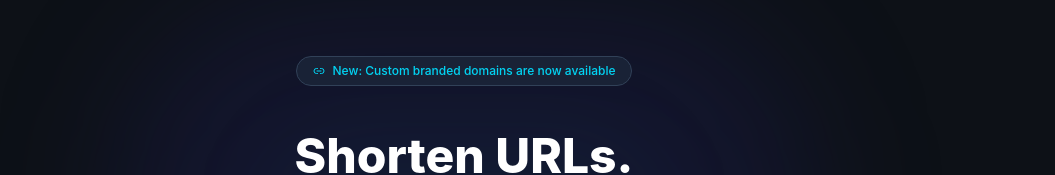
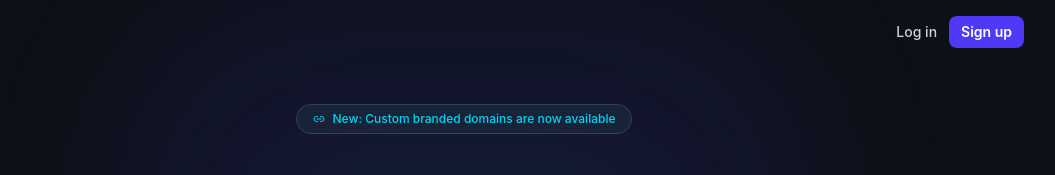
Before and after one commit to AswathS2009/URL-SHORTNER, a React (Vite) app in the folder client/: page / in a window 1280 px wide. Shown: the top 175 px of the page, without its empty margins (176-1231 px from the left). Built offline with nearby package versions, Linux system fonts and the light colour scheme; no server answers.

Commit message:
now users can generate short urls without login and if recent urls needed they need to login

```diff
--- a/client/src/components/home/UrlShortener.jsx
+++ b/client/src/components/home/UrlShortener.jsx
@@ -22,13 +22,15 @@ export default function UrlShortener({
   const [authNotice, setAuthNotice] = useState("");
 
   const handleShorten = async () => {
+    // Allow shortening without authentication. If the user is not logged in,
+    // the link will be created anonymously and won't appear in Recent Links.
     if (!isAuthenticated) {
-      setAuthNotice("Please log in or sign up to generate short URLs.");
-      onRequireLogin?.();
-      return;
+      setAuthNotice(
+        "Short URL will be created anonymously — log in to save it to your account."
+      );
+    } else {
+      setAuthNotice("");
     }
-
-    setAuthNotice("");
 
     try {
       const payload = { original_url: url };
@@ -36,12 +38,12 @@ export default function UrlShortener({
         payload.custom_code = customCode.trim();
       }
 
+      const headers = { "Content-Type": "application/json" };
+      if (isAuthenticated && token) headers.Authorization = `Bearer ${token}`;
+
       const response = await fetch(`${API_BASE_URL}/shorten`, {
         method: "POST",
-        headers: {
-          "Content-Type": "application/json",
-          Authorization: `Bearer ${token}`,
-        },
+        headers,
         body: JSON.stringify(payload),
       });
 
--- a/client/src/pages/HomePage.jsx
+++ b/client/src/pages/HomePage.jsx
@@ -73,7 +73,25 @@ export default function HomePage({
         onSuccess={onAuthSuccess}
       />
 
-      {/* Navbar removed */}
+      {/* Auth buttons (shown since Navbar was removed) */}
+      <div className="relative z-10 max-w-6xl mx-auto px-4 pt-4 flex justify-end">
+        {!isAuthenticated ? (
+          <div className="flex items-center gap-3">
+            <button
+              className="text-sm font-medium text-slate-300 hover:text-white transition-colors"
+              onClick={onLoginClick}
+            >
+              Log in
+            </button>
+            <button
+              className="px-3 py-1.5 bg-indigo-600 hover:bg-indigo-500 text-white text-sm font-semibold rounded-lg transition-colors"
+              onClick={onSignupClick}
+            >
+              Sign up
+            </button>
+          </div>
+        ) : null}
+      </div>
 
       {/* Hero + URL Shortener */}
       <div className="relative z-10 max-w-6xl mx-auto">
```
Also changed, not shown: 2 other files (tests, documents, lock files or other folders).
